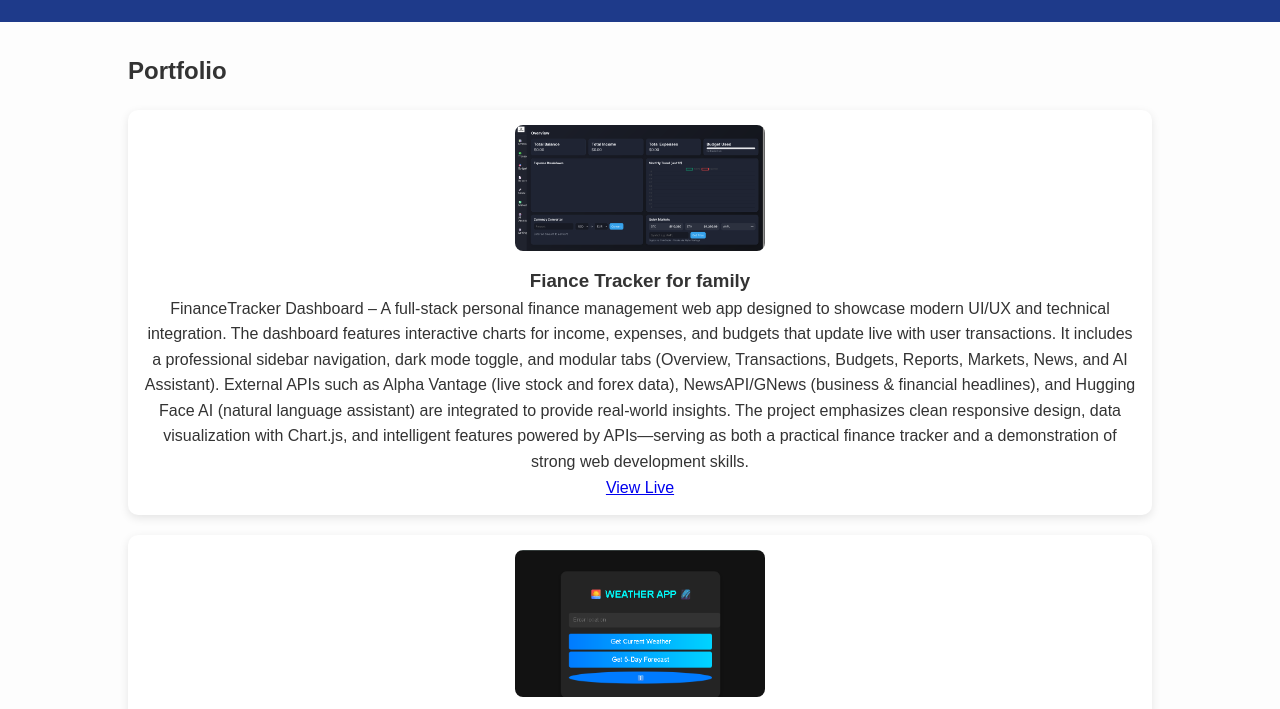
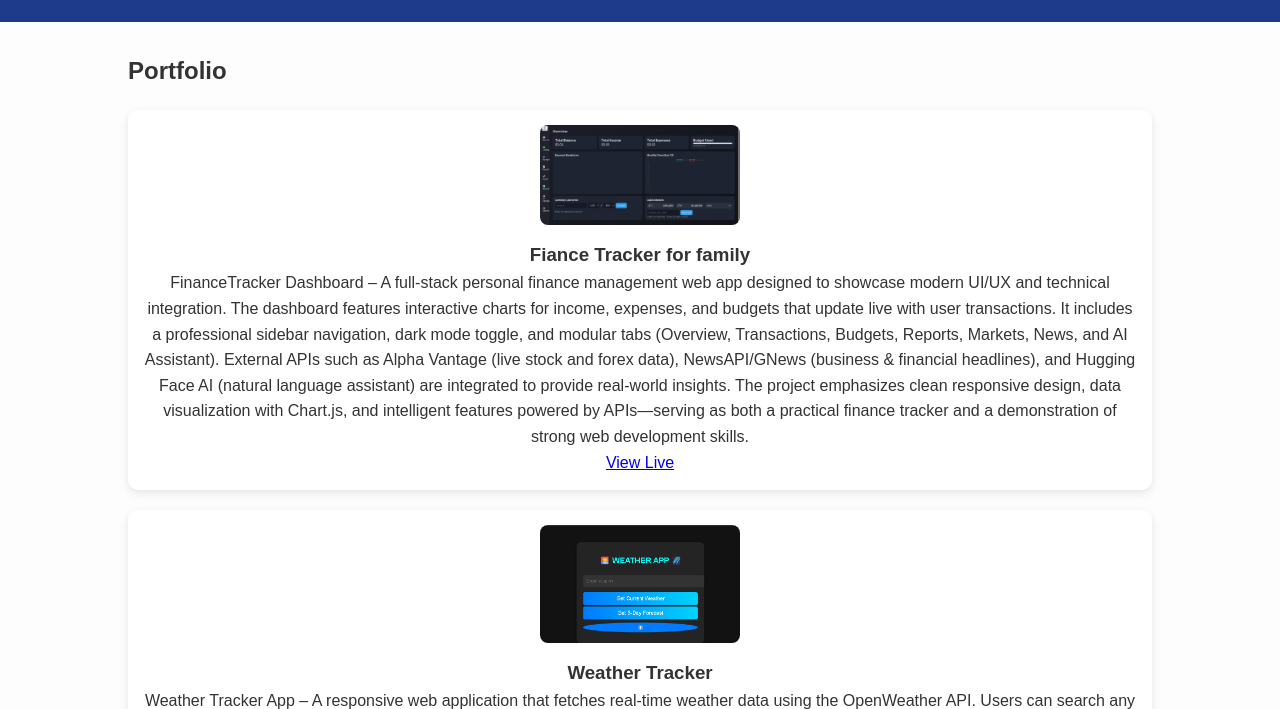
Before and after one commit to AkshayBasti123/Portfolio, a plain HTML site: page projects.html in a window 1280 px wide. Shown: the part 95-804 px from the top of the page. Drawn offline with Linux system fonts and the light colour scheme.

Commit message:
Update style.css

```diff
--- a/style.css
+++ b/style.css
@@ -53,7 +53,7 @@ img {
 /* Project grid container */
 .projects-grid {
   display: grid;
-  grid-template-columns: repeat(auto-fit, minmax(300px, 1fr));
+  grid-template-columns: repeat(2, 1fr); /* exactly 2 columns */
   gap: 20px;
   margin-top: 20px;
 }
@@ -67,10 +67,9 @@ img {
   text-align: center;
 }
 
-/* Resize images inside project cards */
+/* Resize project images */
 .project-card img {
-  width: 100%;        /* responsive */
-  max-width: 250px;   /* limit size */
+  width: 200px;       /* fixed width */
   height: auto;       /* keep aspect ratio */
   margin: 0 auto 15px auto;
   display: block;
```
